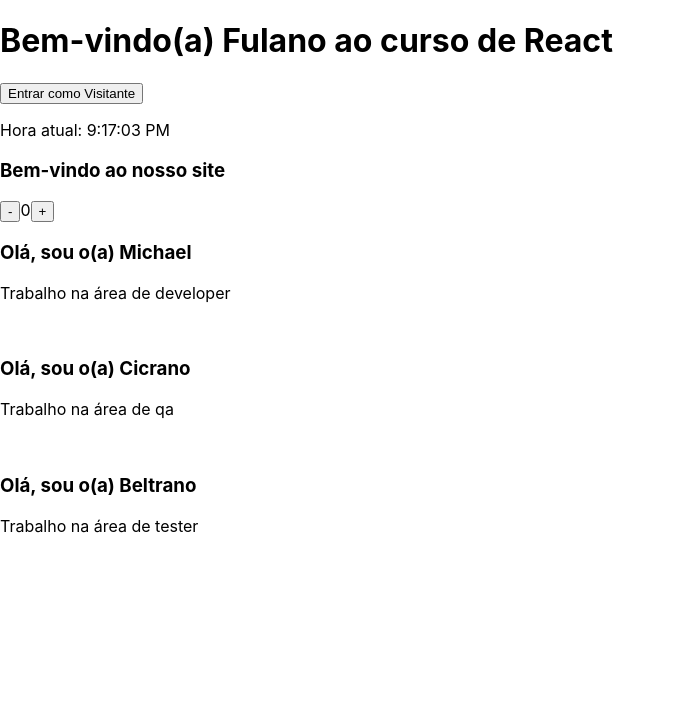
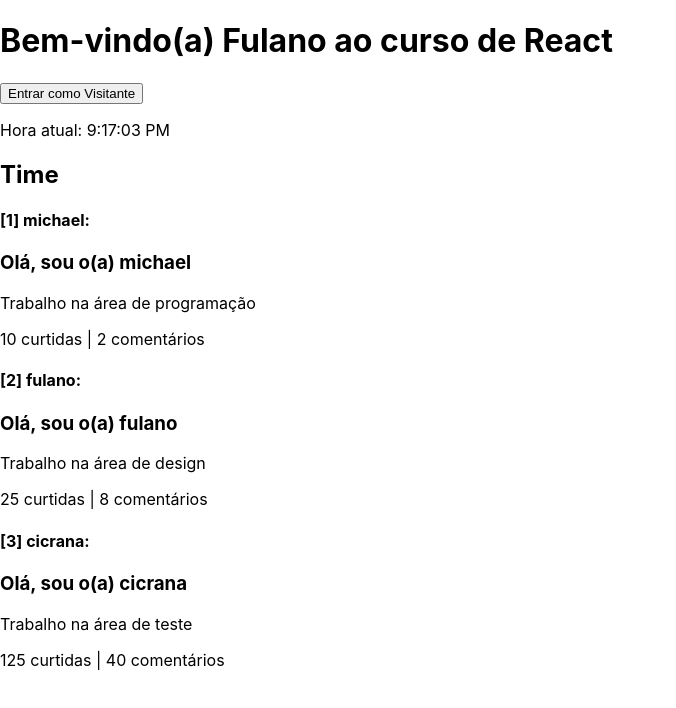
Before and after one commit to menestrel-mkmb/udemy_mat-fraga_react, a React (Create React App) app in the folder meu-app/: page / in a window 1280 px wide. Shown: the top 708 px of the page, without its empty margins (0-676 px from the left). Built offline with nearby package versions, Linux system fonts and the light colour scheme.

Commit message:
~ Person containered Equipe; props arr w states;

```diff
--- a/meu-app/src/App.js
+++ b/meu-app/src/App.js
@@ -12,9 +12,6 @@
     <Relogio/>
 
     <Equipe/>
-    <Person name="Michael" job="developer" />
-    <Person name="Cicrano" job="qa" />
-    <Person name="Beltrano" job="tester" />
     </>);
 }
 
--- a/meu-app/src/components/Equipe/Equipe.js
+++ b/meu-app/src/components/Equipe/Equipe.js
@@ -1,4 +1,5 @@
 import React, { Component } from "react";
+import Person from "../Person/Person";
 
 class Equipe extends Component {
 
@@ -7,7 +8,13 @@
 
       this.state = {
         chamada: "Bem-vindo ao nosso site",
-        contador: 0
+        showCounter: false,
+        contador: 0,
+        feed:[
+          {id: 1, username: "michael",job: "programação", curtidas: 10, comentarios: 2},
+          {id: 2, username: "fulano",job: "design", curtidas: 25, comentarios: 8},
+          {id: 3, username: "cicrana",job: "teste", curtidas: 125, comentarios: 40},
+        ]
       }
 
       this.aumentar = this.aumentar.bind(this);
@@ -34,10 +41,18 @@
 
     render() {
       return(<>
-        <h3>{this.state.chamada}</h3>
-        <button onClick={this.diminuir}>-</button>
-        {this.state.contador}
-        <button onClick={this.aumentar}>+</button>
+      {/* <button onClick={this.diminuir}>-</button>
+      {this.state.contador}
+      <button onClick={this.aumentar}>+</button> */}
+      <h2>Time</h2>
+      {this.state.feed.map((person) => {
+        return (<div>
+        <Person key={person.id}
+            id={person.id} name={person.username} job={person.job}
+            likes={person.curtidas} comments={person.comentarios}
+        />
+        </div>);
+      })}
       </>);
     }
   }
--- a/meu-app/src/components/Person/Person.js
+++ b/meu-app/src/components/Person/Person.js
@@ -3,9 +3,12 @@
 function Person(props) {
     return (
     <>
-        <img src="" alt="" />
+        {/* <img src="" alt="" /> */}
+        <h4>{`[${props.id}] ${props.name}:`}</h4>
         <h3 className="person__subtitle subtitle">Olá, sou o(a) {props.name}</h3>
         <p>Trabalho na área de {props.job}</p>
+        <p>{`${props.likes} curtidas |
+        ${props.comments} comentários`}</p>
     </>);
 }
 
```
